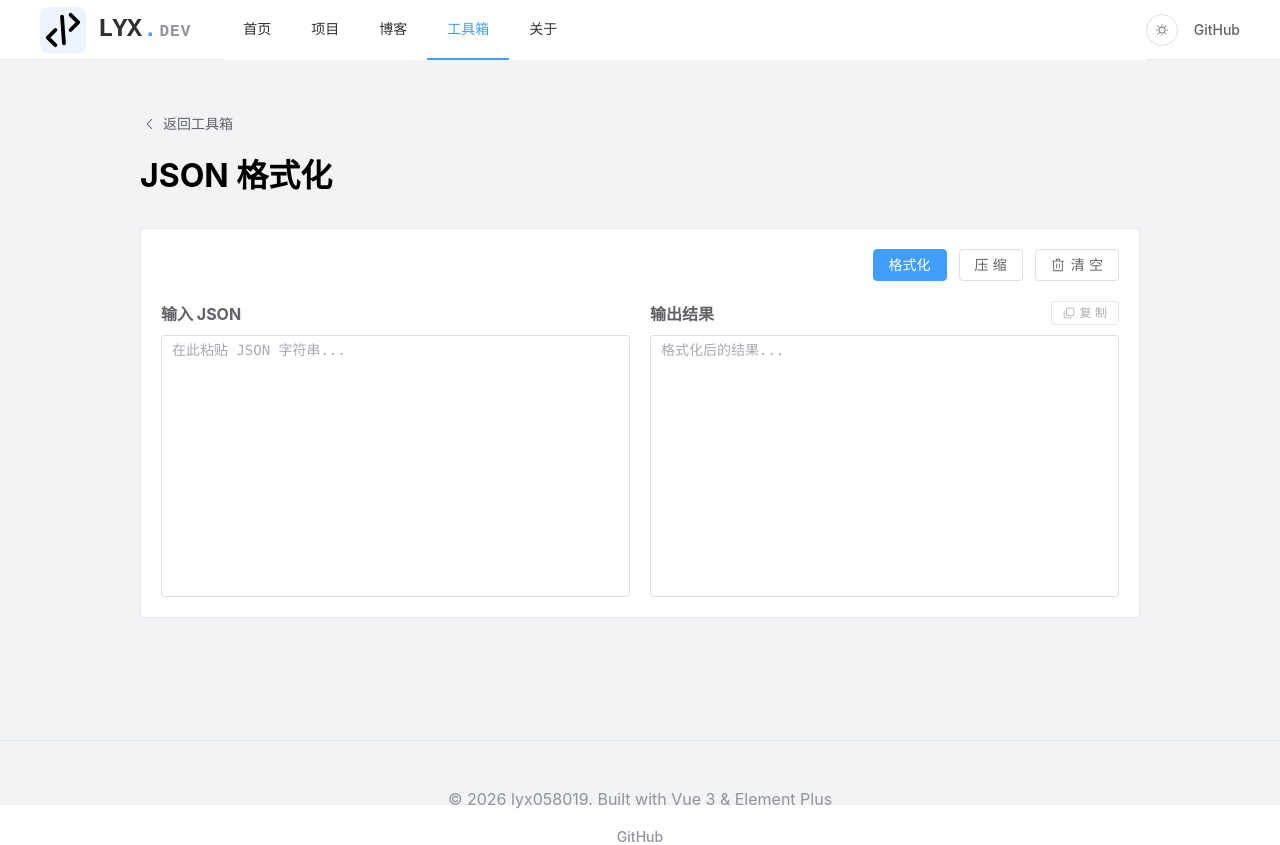
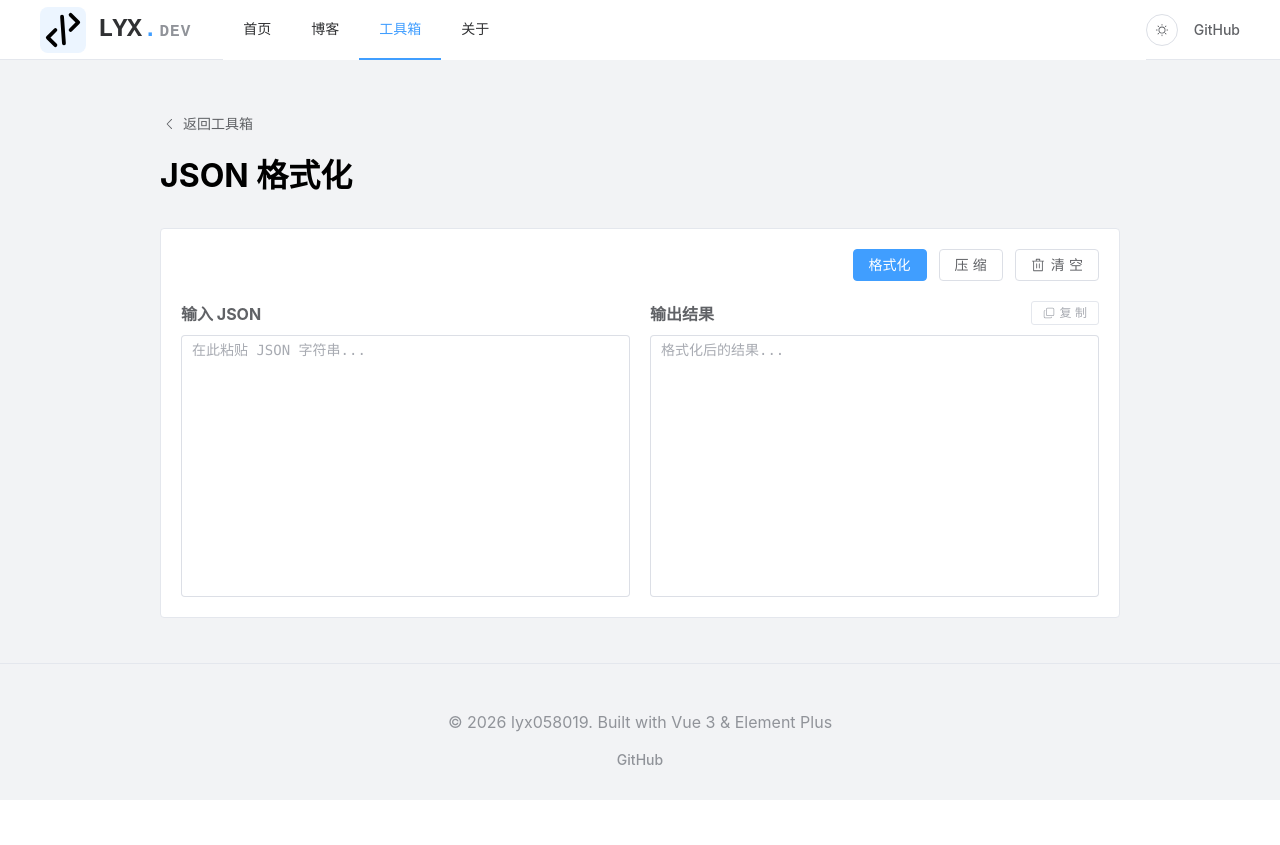
Before and after one commit to lyx058019/lyx058019.github.io, a Vue app: page /tools/json in a window 1280 px wide. After the commit the page ends 800 px from the top, so only its background shows below. Built offline with nearby package versions, Linux system fonts and the light colour scheme.

Commit message:
refactor: extract ToolPageLayout component and fix main layout footer

```diff
--- /dev/null
+++ b/src/components/common/ToolPageLayout.vue
@@ -0,0 +1,52 @@
+<script setup lang="ts">
+import { ArrowLeft } from '@element-plus/icons-vue';
+import { useRouter } from 'vue-router';
+
+const props = defineProps({
+  title: {
+    type: String,
+    required: true
+  },
+  backUrl: {
+    type: String,
+    default: '/tools'
+  },
+  maxWidth: {
+    type: String,
+    default: '1200px'
+  }
+})
+
+const router = useRouter()
+</script>
+
+<template>
+  <div class="tool-container" :style="{ maxWidth: props.maxWidth }">
+    <div class="tool-header">
+      <el-button @click="router.push(props.backUrl)" :icon="ArrowLeft" link>返回工具箱</el-button>
+      <h1>{{ props.title }}</h1>
+      <slot name="header-actions"></slot>
+    </div>
+    <div class="tool-content">
+      <slot></slot>
+    </div>
+  </div>
+</template>
+
+<style scoped lang="scss">
+.tool-container {
+  margin: 0 auto;
+  padding: 20px;
+  width: 100%;
+  box-sizing: border-box;
+
+  .tool-header {
+    margin-bottom: 2rem;
+
+    h1 {
+      margin-top: 1rem;
+      font-size: 2rem;
+    }
+  }
+}
+</style>
--- a/src/layout/MainLayout.vue
+++ b/src/layout/MainLayout.vue
@@ -26,7 +26,7 @@ const handleSelect = (key: string) => {
 
 <template>
   <div class="common-layout">
-    <el-container>
+    <el-container class="layout-container">
       <el-header class="header">
         <div class="header-content">
           <div class="logo" @click="router.push('/')">
@@ -48,7 +48,7 @@ const handleSelect = (key: string) => {
           <el-menu :default-active="activeIndex" mode="horizontal" class="nav-menu" @select="handleSelect"
             :ellipsis="false">
             <el-menu-item index="home">首页</el-menu-item>
-            <el-menu-item index="projects">项目</el-menu-item>
+            <!-- <el-menu-item index="projects">项目</el-menu-item> -->
             <el-menu-item index="blog">博客</el-menu-item>
             <el-menu-item index="tools">工具箱</el-menu-item>
             <el-menu-item index="about">关于</el-menu-item>
@@ -70,7 +70,7 @@ const handleSelect = (key: string) => {
         </router-view>
       </el-main>
 
-      <el-footer class="footer">
+      <el-footer class="footer" height="auto">
         <div class="footer-content">
           <p>© 2026 lyx058019. Built with Vue 3 & Element Plus</p>
           <div class="social-links">
@@ -83,6 +83,12 @@ const handleSelect = (key: string) => {
 </template>
 
 <style scoped lang="scss">
+.layout-container {
+  min-height: 100vh;
+  display: flex;
+  flex-direction: column;
+}
+
 .header {
   border-bottom: 1px solid var(--el-border-color-light);
   background-color: var(--el-bg-color);
@@ -178,7 +184,7 @@ const handleSelect = (key: string) => {
 }
 
 .main-content {
-  min-height: calc(100vh - 120px);
+  flex: 1;
   max-width: 1200px;
   margin: 0 auto;
   width: 100%;
--- a/src/views/tools/Base64Converter.vue
+++ b/src/views/tools/Base64Converter.vue
@@ -1,10 +1,9 @@
 <script setup lang="ts">
-import { ArrowLeft, CopyDocument, Delete } from '@element-plus/icons-vue'
+import ToolPageLayout from '@/components/common/ToolPageLayout.vue'
+import { CopyDocument, Delete } from '@element-plus/icons-vue'
 import { ElMessage } from 'element-plus'
 import { ref } from 'vue'
-import { useRouter } from 'vue-router'
 
-const router = useRouter()
 const input = ref('')
 const output = ref('')
 const mode = ref<'encode' | 'decode'>('encode')
@@ -40,19 +39,10 @@ const clearAll = () => {
   input.value = ''
   output.value = ''
 }
-
-const goBack = () => {
-  router.push('/tools')
-}
 </script>
 
 <template>
-  <div class="tool-container">
-    <div class="tool-header">
-      <el-button @click="goBack" :icon="ArrowLeft" link>返回工具箱</el-button>
-      <h1>Base64 编解码器</h1>
-    </div>
-
+  <ToolPageLayout title="Base64 编解码器" maxWidth="800px">
     <el-card shadow="never">
       <div class="controls">
         <el-radio-group v-model="mode" @change="handleConvert">
@@ -82,25 +72,10 @@ const goBack = () => {
 
       </div>
     </el-card>
-  </div>
+  </ToolPageLayout>
 </template>
 
 <style scoped lang="scss">
-.tool-container {
-  max-width: 800px;
-  margin: 0 auto;
-  padding: 20px;
-
-  .tool-header {
-    margin-bottom: 2rem;
-
-    h1 {
-      margin-top: 1rem;
-      font-size: 2rem;
-    }
-  }
-}
-
 .controls {
   display: flex;
   justify-content: space-between;
--- a/src/views/tools/ImageEditor.vue
+++ b/src/views/tools/ImageEditor.vue
@@ -1,12 +1,10 @@
 <script setup lang="ts">
-import { ArrowLeft, Download, RefreshLeft, RefreshRight, UploadFilled } from '@element-plus/icons-vue'
+import ToolPageLayout from '@/components/common/ToolPageLayout.vue'
+import { Download, RefreshLeft, RefreshRight, UploadFilled } from '@element-plus/icons-vue'
 import Cropper from 'cropperjs'
 import 'cropperjs/dist/cropper.css'
 import { ElMessage } from 'element-plus'
 import { nextTick, onUnmounted, ref, watch } from 'vue'
-import { useRouter } from 'vue-router'
-
-const router = useRouter()
 
 // Refs
 const imageInput = ref<HTMLInputElement | null>(null)
@@ -149,19 +147,10 @@ onUnmounted(() => {
   if (imageUrl.value) URL.revokeObjectURL(imageUrl.value)
   if (resultUrl.value) URL.revokeObjectURL(resultUrl.value)
 })
-
-const goBack = () => {
-  router.push('/tools')
-}
 </script>
 
 <template>
-  <div class="tool-container">
-    <div class="tool-header">
-      <el-button @click="goBack" :icon="ArrowLeft" link>返回工具箱</el-button>
-      <h1>图片处理工具</h1>
-    </div>
-
+  <ToolPageLayout title="图片处理工具" maxWidth="1200px">
     <el-card shadow="never" class="main-card">
       <!-- Input 始终渲染，确保 ref 可用 -->
       <input type="file" ref="imageInput" accept="image/*" style="display: none" @change="handleFileChange">
@@ -238,25 +227,10 @@ const goBack = () => {
         </div>
       </div>
     </el-card>
-  </div>
+  </ToolPageLayout>
 </template>
 
 <style scoped lang="scss">
-.tool-container {
-  max-width: 1200px;
-  margin: 0 auto;
-  padding: 20px;
-
-  .tool-header {
-    margin-bottom: 2rem;
-
-    h1 {
-      margin-top: 1rem;
-      font-size: 2rem;
-    }
-  }
-}
-
 .upload-area {
   border: 2px dashed var(--el-border-color);
   border-radius: 8px;
--- a/src/views/tools/JsonFormatter.vue
+++ b/src/views/tools/JsonFormatter.vue
@@ -1,10 +1,9 @@
 <script setup lang="ts">
-import { ArrowLeft, Check, Close, CopyDocument, Delete } from '@element-plus/icons-vue'
+import ToolPageLayout from '@/components/common/ToolPageLayout.vue'
+import { Check, Close, CopyDocument, Delete } from '@element-plus/icons-vue'
 import { ElMessage } from 'element-plus'
 import { ref } from 'vue'
-import { useRouter } from 'vue-router'
 
-const router = useRouter()
 const input = ref('')
 const output = ref('')
 const hasError = ref(false)
@@ -56,19 +55,10 @@ const clearAll = () => {
   output.value = ''
   hasError.value = false
 }
-
-const goBack = () => {
-  router.push('/tools')
-}
 </script>
 
 <template>
-  <div class="tool-container">
-    <div class="tool-header">
-      <el-button @click="goBack" :icon="ArrowLeft" link>返回工具箱</el-button>
-      <h1>JSON 格式化</h1>
-    </div>
-
+  <ToolPageLayout title="JSON 格式化" maxWidth="1000px">
     <el-card shadow="never">
       <div class="controls">
         <div class="status">
@@ -103,25 +93,10 @@ const goBack = () => {
         </div>
       </div>
     </el-card>
-  </div>
+  </ToolPageLayout>
 </template>
 
 <style scoped lang="scss">
-.tool-container {
-  max-width: 1000px;
-  margin: 0 auto;
-  padding: 20px;
-
-  .tool-header {
-    margin-bottom: 2rem;
-
-    h1 {
-      margin-top: 1rem;
-      font-size: 2rem;
-    }
-  }
-}
-
 .controls {
   display: flex;
   justify-content: space-between;
```
